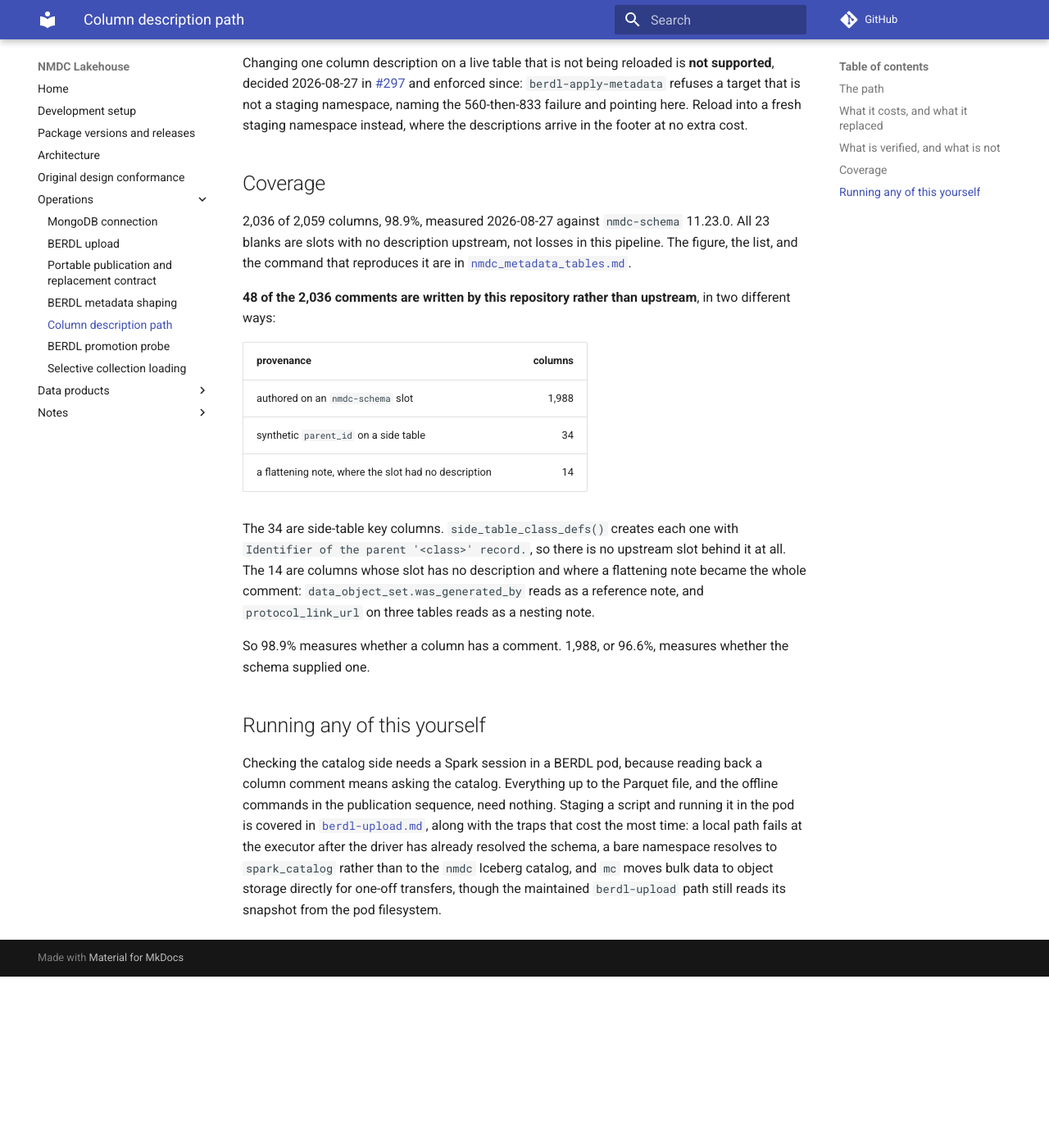
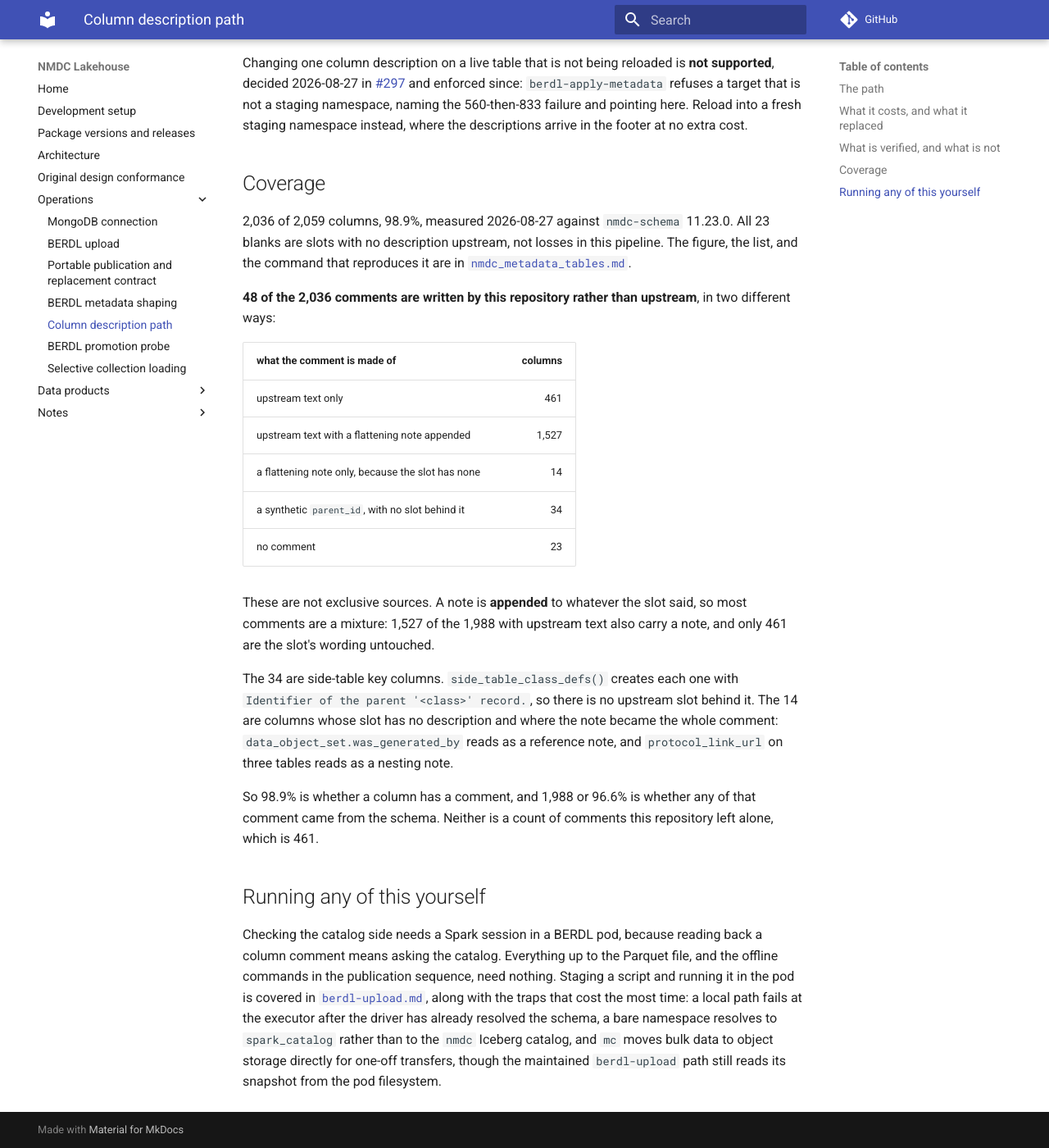
Before and after one commit to microbiomedata/nmdc-lakehouse, an MkDocs documentation site: the page built from docs/column-description-path.md, in a window 1280 px wide and 1400 px high, scrolled down 2872 px. Shown: the whole window at 82% size. Built offline with MkDocs 1.6.1 and Material for MkDocs 9.7.7, drawn with Linux system fonts in a browser that asks for light colours; comment, search, counter and statistics services are not loaded; before the commit the page ends 4063 px from its top, so only the background shows below that.

Commit message:
Model the comment as a mixture, because that is what it is
The provenance table gave four exclusive categories and the sources are not
exclusive. A flattening note is appended to whatever the slot said, not
substituted for it, so most comments are both. Counted properly:

  upstream text only                                461
  upstream text with a flattening note appended   1,527
  a flattening note only, because the slot has none  14
  a synthetic parent_id, with no slot behind it       34
  no comment                                          23

1,988 was right for "carries some upstream text" and wrong as a label reading
"carried from a slot". Only 461 comments are the schema's wording untouched.
tests/test_parquet_sink.py:213-215 asserts exactly the mixed case and I had
already read it while writing the branch description.

Fifth instance of "writes nothing", this time in the docstring of the guard,
which I corrected once already for a different sentence in the same paragraph.

Fourth instance of fixing one row of a two-row problem: I updated the Table row
of the survey last commit and left the Column row beside it reading "same as
table: piloted, not scaled", which is the retired status the banner above it
exists to retract.

Co-Authored-By: Claude <noreply@anthropic.com>

```diff
--- a/docs/column-description-path.md
+++ b/docs/column-description-path.md
@@ -146,21 +146,27 @@ this pipeline. The figure, the list, and the command that reproduces it are in
 **48 of the 2,036 comments are written by this repository rather than upstream**,
 in two different ways:
 
-| provenance | columns |
+| what the comment is made of | columns |
 | --- | ---: |
-| authored on an `nmdc-schema` slot | 1,988 |
-| synthetic `parent_id` on a side table | 34 |
-| a flattening note, where the slot had no description | 14 |
+| upstream text only | 461 |
+| upstream text with a flattening note appended | 1,527 |
+| a flattening note only, because the slot has none | 14 |
+| a synthetic `parent_id`, with no slot behind it | 34 |
+| no comment | 23 |
+
+These are not exclusive sources. A note is **appended** to whatever the slot
+said, so most comments are a mixture: 1,527 of the 1,988 with upstream text also
+carry a note, and only 461 are the slot's wording untouched.
 
 The 34 are side-table key columns. `side_table_class_defs()` creates each one
 with `Identifier of the parent '<class>' record.`, so there is no upstream slot
-behind it at all. The 14 are columns whose slot has no description and where a
-flattening note became the whole comment: `data_object_set.was_generated_by`
-reads as a reference note, and `protocol_link_url` on three tables reads as a
-nesting note.
+behind it. The 14 are columns whose slot has no description and where the note
+became the whole comment: `data_object_set.was_generated_by` reads as a
+reference note, and `protocol_link_url` on three tables reads as a nesting note.
 
-So 98.9% measures whether a column has a comment. 1,988, or 96.6%, measures
-whether the schema supplied one.
+So 98.9% is whether a column has a comment, and 1,988 or 96.6% is whether any of
+that comment came from the schema. Neither is a count of comments this
+repository left alone, which is 461.
 
 ## Running any of this yourself
 
```
Also changed, not shown: docs/berdl-metadata-shaping.md (+1 -1 lines), docs/nmdc_metadata_tables.md (+8 -4 lines), 1 other file.
